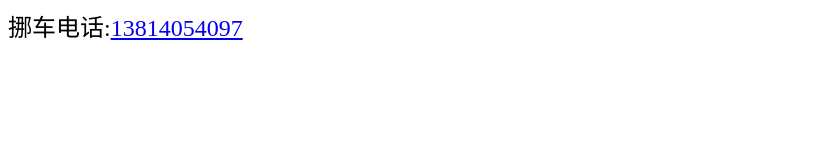
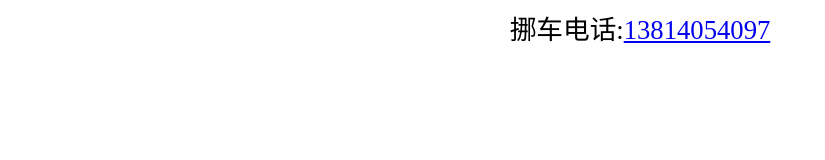
Before and after one commit to zhikun0704/wechat_car, a plain HTML site: page index.html in a window 1280 px wide. Shown: the whole page, without its empty margins (0-825 px from the left). Drawn offline with Linux system fonts and the light colour scheme.

Commit message:
Update index.html

```diff
--- a/index.html
+++ b/index.html
@@ -5,7 +5,7 @@
     <meta charset="UTF-8">
     <meta name="viewport" content="width=device-width, initial-scale=1.0">
   </head>
-  <body style="font-size:18pt;">
+  <body style="font-size:20pt;text-align:center;">
     挪车电话:<a href="tel:13814054097">13814054097</a>
   </body>
 </html>
```
